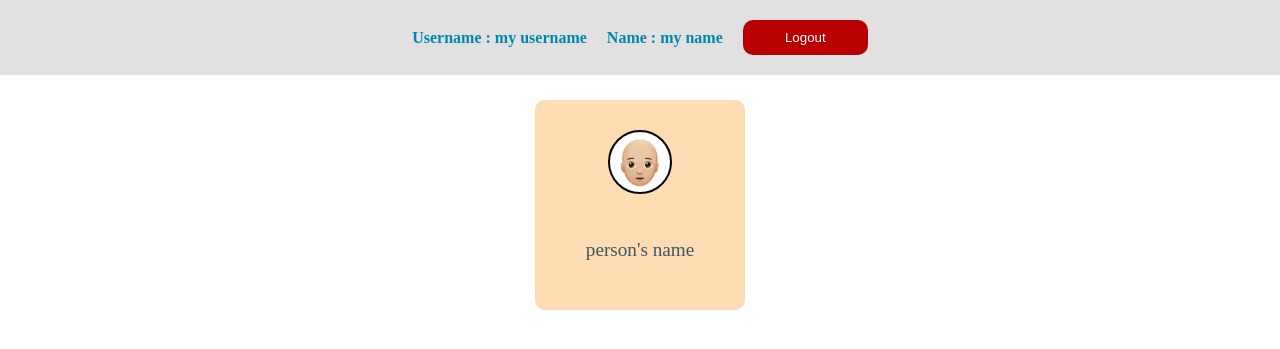
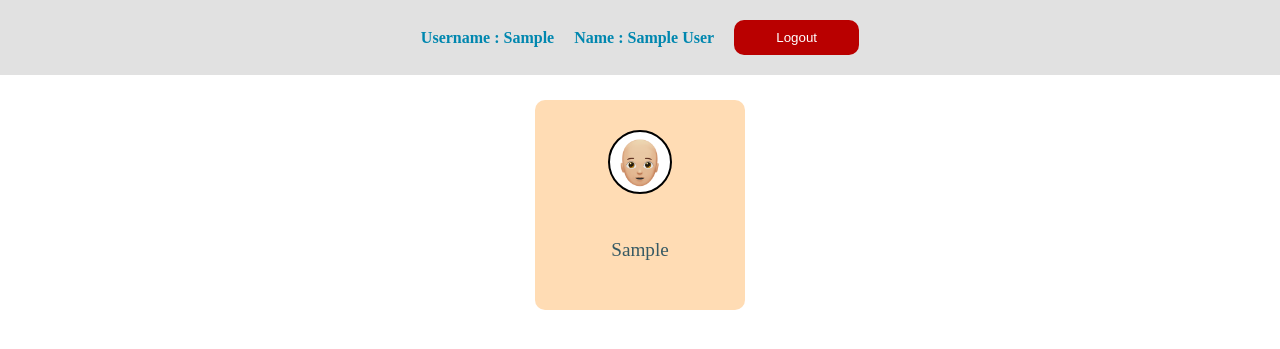
Before and after one commit to qadrkhn/chat-app, a Django app: template src/chat/templates/chat/home.html in a window 1280 px wide. Shown: the top 349 px of the page. Run offline with Django 4.2, Linux system fonts and the light colour scheme; the template is opened without the code that fills it: values that come from a table or form of the project are taken from there, others are empty; tables that the repository leaves empty hold one stand-in row (values such as "Sample post").

Commit message:
Fix: Routing issuese

```diff
--- a/src/chat/routing.py
+++ b/src/chat/routing.py
@@ -7,5 +7,5 @@ from django.urls import path
 ASGI_urlpatterns = [
     # as used in url_patterns <int:id>, we can also accpet arguments in the path of websocket
     # these arguments will be passed to the consumer and will be available in the scope inside 'url_route' key of the scope dictionary and inside 'kwargs' key of the 'url_route' dictionary
-    path('websocket/<str:name>/', ChatConsumer.as_asgi(), name='websocket'),
+    path('websocket/', ChatConsumer.as_asgi(), name='websocket'),
 ]
--- a/src/chat/static/js/websocket.js
+++ b/src/chat/static/js/websocket.js
@@ -3,7 +3,7 @@ document.addEventListener('DOMContentLoaded', () => {
     const websocketContainer = document.getElementById('the-message-to-send');
     const messageContainer = document.getElementById('messages-area');
 
-    const websocketUrl = `ws://${window.location.host}/websocket/Qadeer/`;
+    const websocketUrl = `ws://${window.location.host}/websocket/`;
 
     const websocket = new WebSocket(websocketUrl);
 
--- a/src/chat/templates/chat/home.html
+++ b/src/chat/templates/chat/home.html
@@ -91,16 +91,26 @@
 <body>
 
     <header>
-        <p>Username : my username</p>
-        <p>Name : my name</p>
+        {% if current_user %}
+          <p>Username : {{ current_user.username.capitalize }}</p>
+          <p>Name : {{ current_user.first_name.capitalize }} {{ current_user.last_name.capitalize }}</p>
+        {% else %}
+          <p>Username : Anonymous</p>
+          <p>Name : Anonymous</p>
+        {% endif %}
+
         <a href="{% url 'logout-view' %}"><button>Logout</button></a>
     </header>
 
     <main>
-        <a href=""><section>
-            <img src="{% static 'images/face.png' %}">
-            <p>person's name</p>
-        </section></a>
+      {% if all_users %}
+        {% for user in all_users %}
+          <a href="{% url 'chat-person' user.id %}"><section>
+              <img src="{% static 'images/face.png' %}">
+              <p>{{ user.username.capitalize }}</p>
+          </section></a>
+        {% endfor %}
+      {% endif %}
     </main>
 
 </body>
--- a/src/chat/urls.py
+++ b/src/chat/urls.py
@@ -6,5 +6,5 @@ from django.urls import path
 
 urlpatterns = [
     path('home', Home.as_view(), name = 'home-view'),
-    path('chat_person', ChatPerson.as_view(), name = 'chat-person'),
+    path('chat_person/<int:id>/', ChatPerson.as_view(), name = 'chat-person'),
 ]
```
Also changed, not shown: src/chat/templates/chat/chat_person.html (+10 -2 lines), src/chat/views.py (+18 -4 lines).
